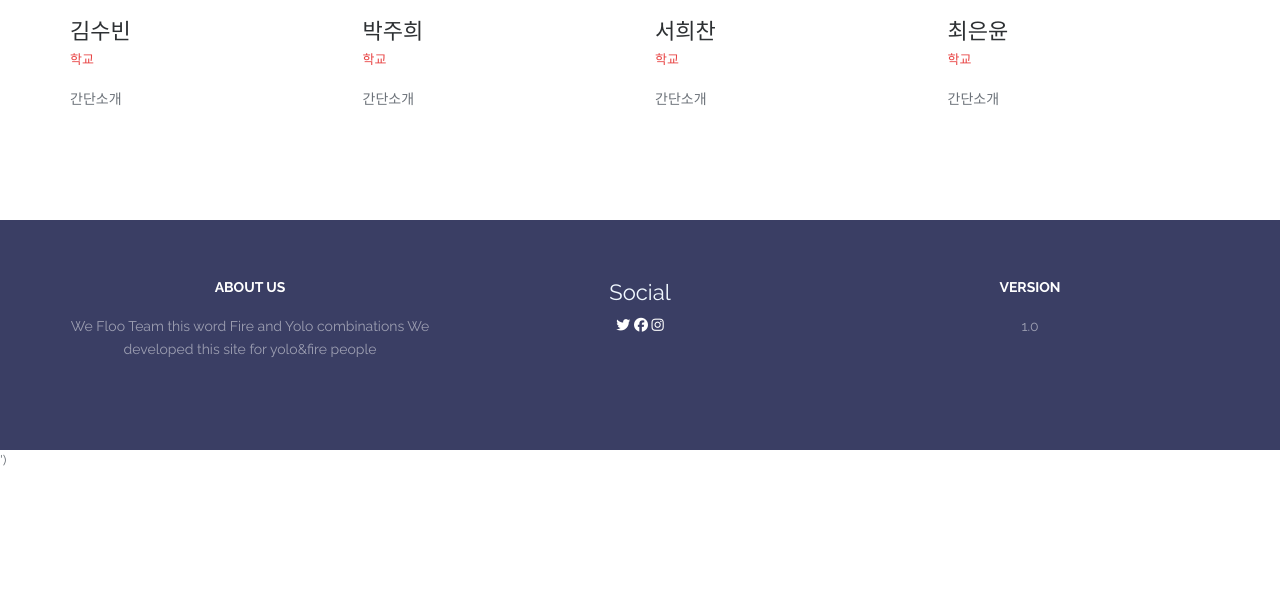
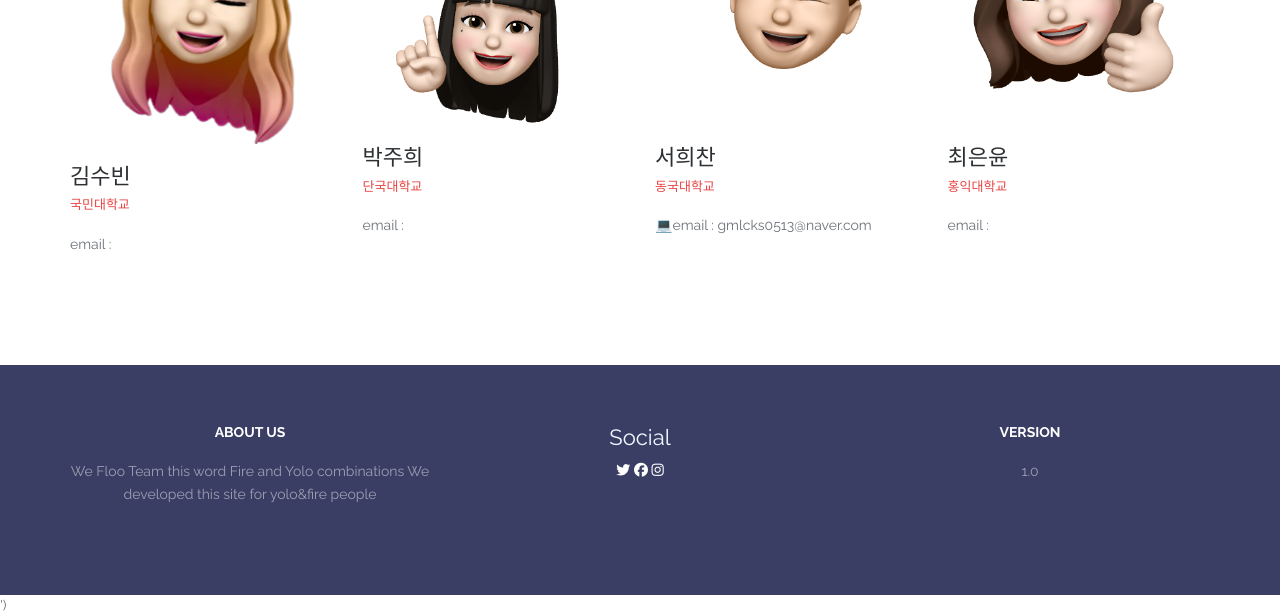
Before and after one commit to seochan99/likelion_Olympic, a Django app: page /FLOO/home/ in a window 1280 px wide. Shown: the part 1814-2429 px from the top of the page. Before the commit the page ends 2280 px from the top, so only its background shows below. Run offline with Django 3.2, Linux system fonts and the light colour scheme; some libraries are stand-ins or nearby versions; some web fonts are replaced.

Commit message:
frontEnd

```diff
--- a/floo/community/templates/home.html
+++ b/floo/community/templates/home.html
@@ -26,7 +26,7 @@
                 <h4 style="margin-top: 60px;">욜로족과 파이어족을 위해 아래의 서비스를 제공합니다!</h4>
             </div>
         </div>
-    </section><!-- download -->
+    </section>
     <section id="features" class="features section">
         <div class="container">
             <div class="row">
@@ -54,47 +54,53 @@
     </section><!-- features -->
 
 
+        <div class="container">
+            <div class="col-md-8 col-md-offset-2 text-center">
+                <h3>Developer</h3>
+            </div>
+        </div>
+
     <section id="teams" class="section teams">
         <div class="container">
             <div class="row">
                 <div class="col-md-3 col-sm-6">
                     <div class="person">
-                        <img src="#" alt="" class="img-responsive">
+                        <img src="{% static 'images/김수빈.png' %}" alt="" class="img-responsive">
                         <div class="person-content">
                             <h4>김수빈</h4>
-                            <h5 class="role">학교</h5>
-                            <p>간단소개</p>
+                            <h5 class="role">국민대학교</h5>
+                            <p>email :</p>
                         </div>
                     </div><!-- person -->
                 </div>
 
                 <div class="col-md-3 col-sm-6">
                     <div class="person">
-                        <img src="#" alt="" class="img-responsive">
+                        <img src="{% static 'images/박주희.png' %}" alt="" class="img-responsive">
                         <div class="person-content">
                             <h4>박주희</h4>
-                            <h5 class="role">학교</h5>
-                            <p>간단소개</p>
+                            <h5 class="role">단국대학교</h5>
+                            <p>email : </p>
                         </div>
                     </div><!-- person -->
                 </div>
                 <div class="col-md-3 col-sm-6">
                     <div class="person">
-                        <img src="#" alt="" class="img-responsive">
+                        <img src="{% static 'images/서희찬.png' %}" alt="" class="img-responsive">
                         <div class="person-content">
                             <h4>서희찬</h4>
-                            <h5 class="role">학교</h5>
-                            <p>간단소개</p>
+                            <h5 class="role">동국대학교</h5>
+                            <p>💻email : gmlcks0513@naver.com </p>
                         </div>
                     </div><!-- person -->
                 </div>
                 <div class="col-md-3 col-sm-6">
                     <div class="person">
-                        <img src="#" alt="" class="img-responsive">
+                        <img src="{% static 'images/최은윤.png' %}" alt="" class="img-responsive">
                         <div class="person-content">
                             <h4>최은윤</h4>
-                            <h5 class="role">학교</h5>
-                            <p>간단소개</p>
+                            <h5 class="role">홍익대학교</h5>
+                            <p>email : </p>
                         </div>
                     </div><!-- person -->
                 </div>
--- a/floo/floo/settings.py
+++ b/floo/floo/settings.py
@@ -125,6 +125,7 @@ STATIC_URL = "/static/"
 
 STATICFILES_DIRS = [os.path.join(BASE_DIR, "floo", "static")]
 STATIC_ROOT = os.path.join(BASE_DIR, "static")
+
 # Default primary key field type
 # https://docs.djangoproject.com/en/3.2/ref/settings/#default-auto-field
 
```
Also changed, not shown: floo/floo/static/images/김수빈.png (added), floo/floo/static/images/박주희.png (added), floo/floo/static/images/서희찬.png (added), floo/floo/static/images/최은윤.png (added).
